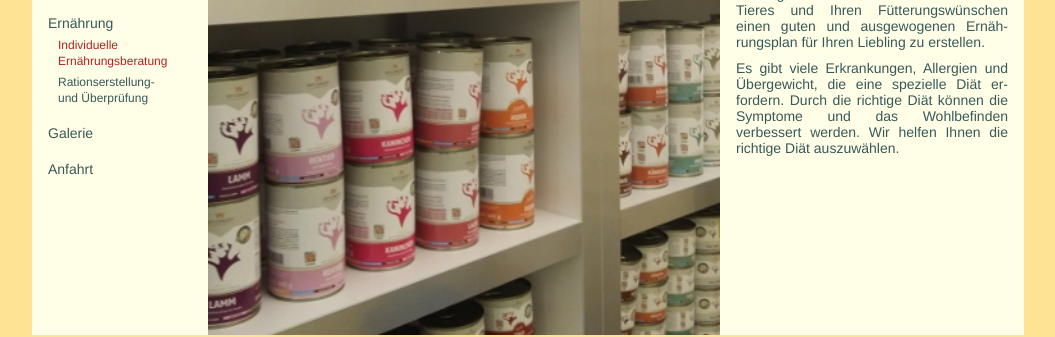
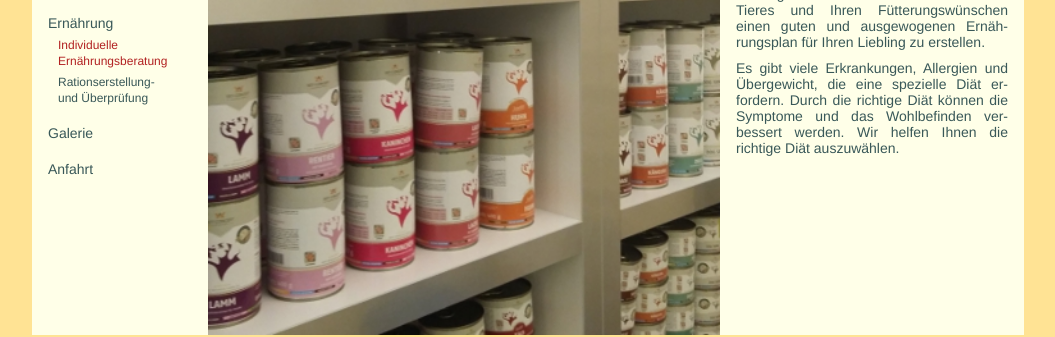
Before and after one commit to richardtraindl/tierarztpraxis-kaiserstrasse.at, a Jekyll site: the page built from ernaehrung.html, in a window 1280 px wide. Shown: the part 345-682 px from the top of the page, without its empty margins (112-1167 px from the left). Built offline with Jekyll 4.4.1, drawn with Linux system fonts in a browser that asks for light colours.

Commit message:
textänderungen

```diff
--- a/_includes/ernaehrung/ernaehrungsberatung.html
+++ b/_includes/ernaehrung/ernaehrungsberatung.html
@@ -14,7 +14,7 @@
 
     <p>
       Es gibt viele Erkrankungen, Allergien und Übergewicht, die eine spezielle Diät er- fordern.
-      Durch die richtige Diät können die Symptome und das Wohlbefinden verbessert werden.
+      Durch die richtige Diät können die Symptome und das Wohlbefinden ver- bessert werden.
       Wir helfen Ihnen die richtige Diät auszuwählen.
     </p>
   </div>
```
